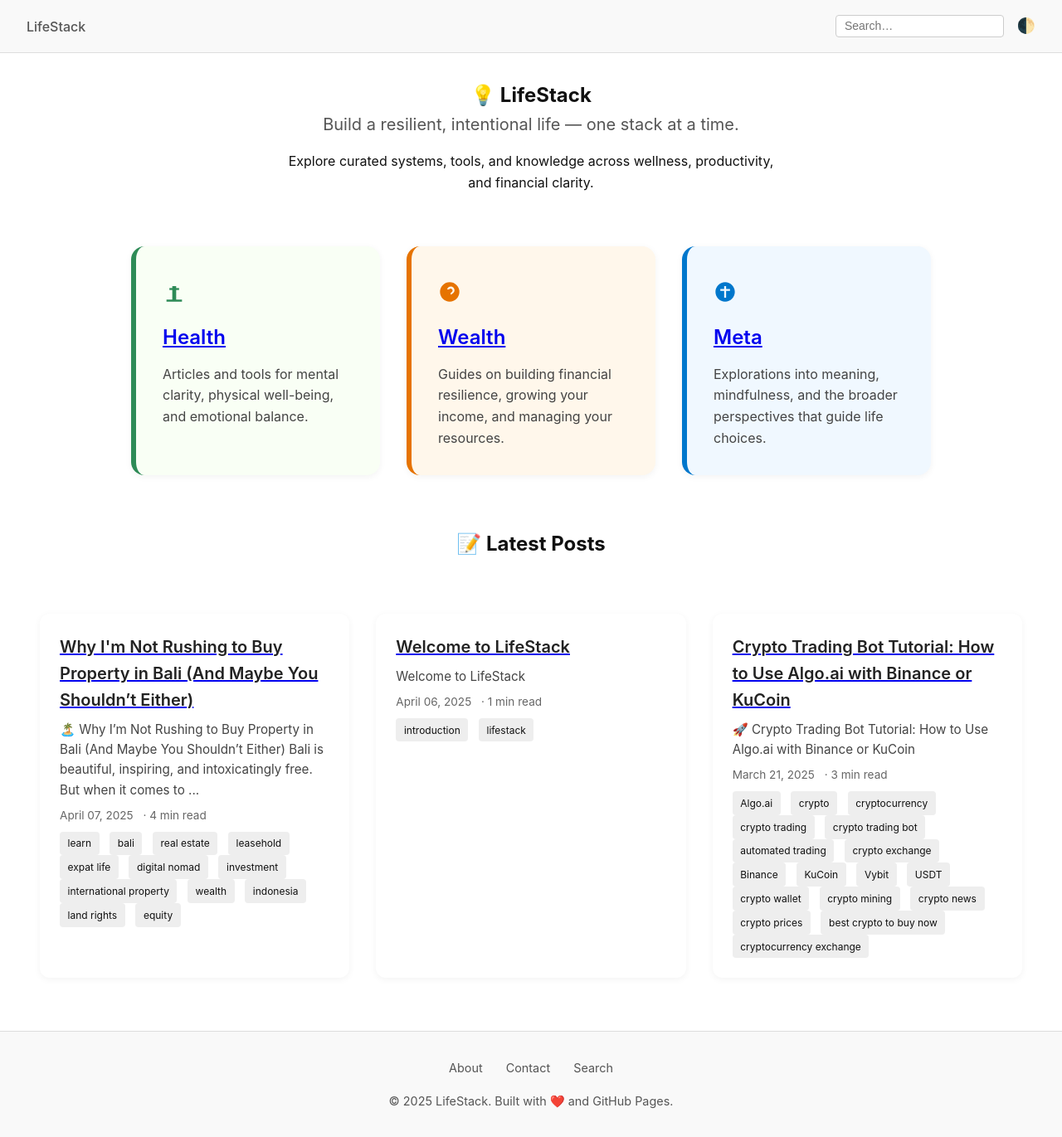
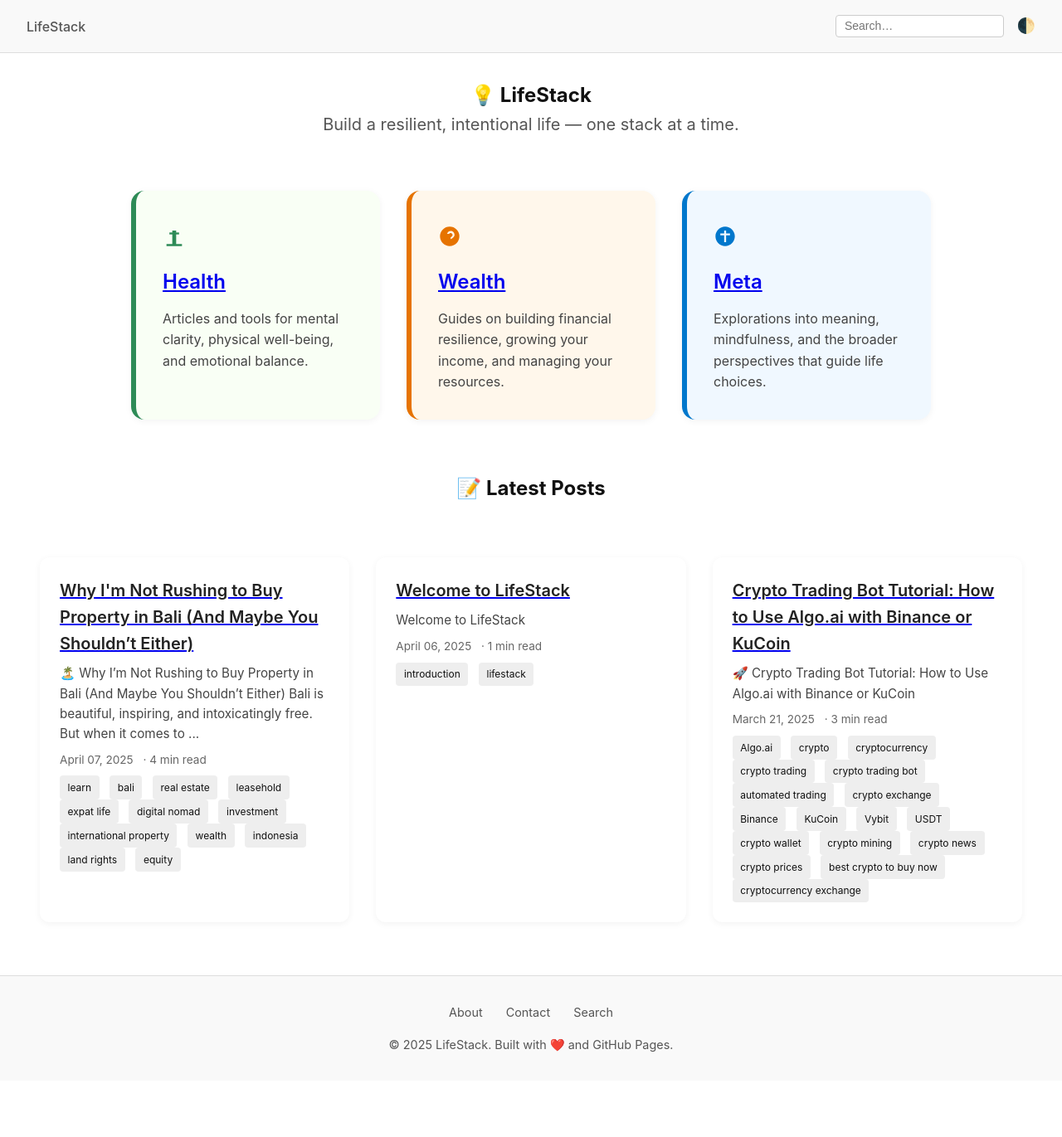
Before and after one commit to skelleng/lifeStack, a Jekyll site: the page built from index.html, in a window 1280 px wide and 1371 px high. Shown: the whole window at 83% size. Built offline with Jekyll 4.4.1, drawn with Linux system fonts in a browser that asks for light colours.

Commit message:
Update index.html

```diff
--- a/index.html
+++ b/index.html
@@ -8,7 +8,7 @@ permalink: /
 <section class="hero" style="text-align:center; padding: 2rem 1rem;">
   <h1>💡 LifeStack</h1>
   <p class="tagline" style="font-size: 1.25rem; color: #555;">Build a resilient, intentional life — one stack at a time.</p>
-  <p class="intro" style="margin-top: 1rem; font-size: 1rem; max-width: 600px; margin-left: auto; margin-right: auto;">Explore curated systems, tools, and knowledge across wellness, productivity, and financial clarity.</p>
+  <!--<p class="intro" style="margin-top: 1rem; font-size: 1rem; max-width: 600px; margin-left: auto; margin-right: auto;">Explore curated systems, tools, and knowledge across wellness, productivity, and financial clarity.</p>-->
 </section>
 
 <!-- Updated Pillar Previews
```
